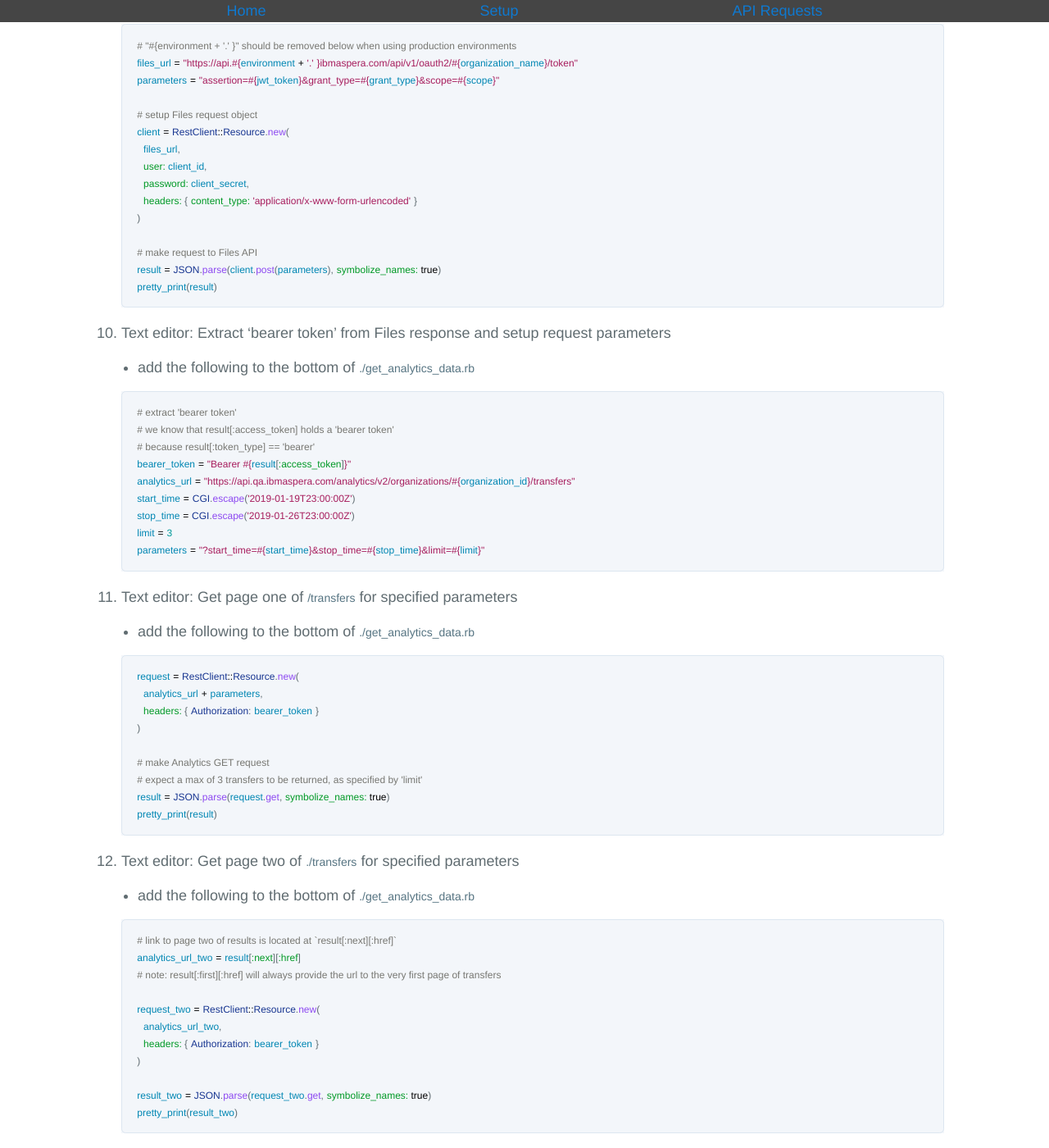
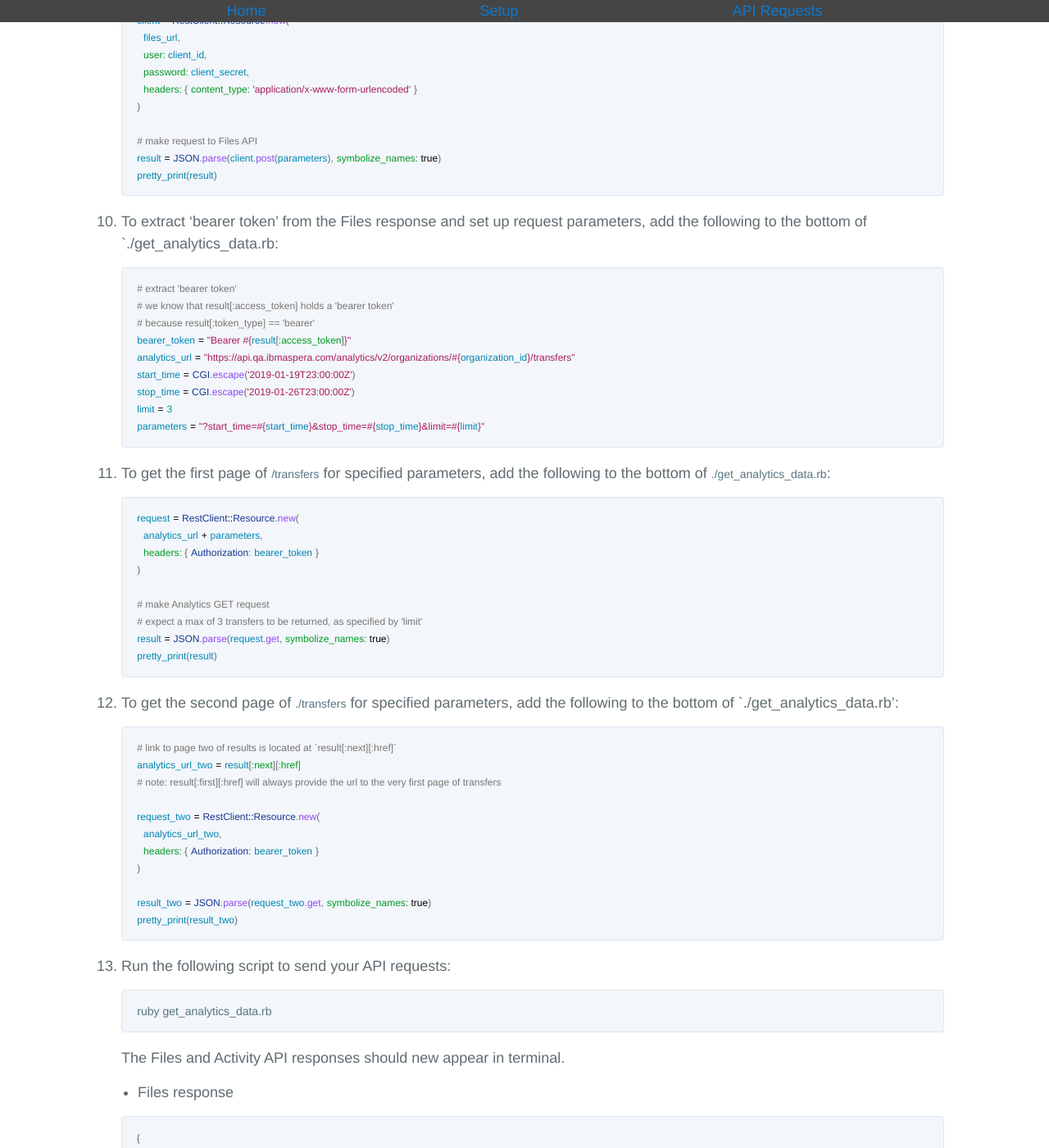
Before and after one commit to LauraKirby/aspera-ibm-analytics-api, a Jekyll site: the page built from analytics-api.md, in a window 1280 px wide and 1400 px high, scrolled down 2891 px. Shown: the whole window at 82% size. Built offline with Jekyll 4.4.1, drawn with Linux system fonts in a browser that asks for light colours; our own code applies the rules of GitHub Pages for plain Markdown files; the repository's description, which GitHub fills in, is left out; some of the changed text lies outside the part shown.

Commit message:
Update analytics-api.md
Edited procedure steps per tech pubs conventions. Changed "Analytics" to "Activity".

````diff
--- a/analytics-api.md
+++ b/analytics-api.md
@@ -2,16 +2,14 @@
 
 > View the source code on Github: [get_analytics_data](https://github.com/LauraKirby/aspera-ibm-analytics-api/tree/master/analytics-api-demo)
 
-1. Terminal: Create files for Ruby script and dependencies.
+1. Create files for Ruby script and dependencies:
 
     ```bash
     # from project root directory
     touch get_analytics_data.rb Gemfile
     ```
 
-1. Text editor: Add dependencies
-
-    * add the following to `./Gemfile`
+1. Add the following dependencies to the file `./Gemfile`:
 
     ```ruby
     source 'https://rubygems.org'
@@ -20,16 +18,14 @@
     gem 'rest-client'
     ```
 
-1. Terminal: Install dependencies (aka Gems)
+1. Install dependencies (Ruby gems):
 
     ```bash
     # from project root directory
     bundle
     ```
 
-1. Text editor: Add references to the installed dependencies and Ruby modules
-
-    * add the following to the top of `./get_analytics_data.rb`
+1. To add references to the installed dependencies and Ruby modules, add the following to the top of `./get_analytics_data.rb`:
 
     ```ruby
     require 'base64'
@@ -38,9 +34,7 @@
     require 'yaml'
     ```
 
-1. Text editor: Add hard-coded data and helper methods
-
-    * add the following to the bottom of `./get_analytics_data.rb`
+1. To add hard-coded data and helper methods, add the following to the bottom of `./get_analytics_data.rb`:
 
     ```ruby
     # load secrets from config.yml file
@@ -72,9 +66,9 @@
     time = Time.now.to_i
     ```
 
-1. Text editor: Generate JWT - Specify values for the follow JWT header keys
+1. Specify values for the follow JWT header keys.
 
-    * add the following to the bottom of `./get_analytics_data.rb`
+   Add the following to the bottom of `./get_analytics_data.rb`:
 
     ```ruby
     # specify authentication type and hashing algorithm
@@ -84,7 +78,7 @@
     }
     ```
 
-1. Text editor: Generate JWT - Specify values for the follow JWT body keys
+1. Generate and specify values for the follow JWT body keys:
 
     * issuer ('iss'): the client ID that is generated when you register an API client.
     * subject ('sub'): the email address of the user who will use the bearer token for authentication.
@@ -93,7 +87,7 @@
     * expiration ('exp'): a Unix timestamp when the bearer token expires
 
 
-    * add the following to the bottom of `./get_analytics_data.rb`
+   To do this, add the following to the bottom of `./get_analytics_data.rb` <!-- Does adding the below content actually "generate the JWTs and specify their values? -->
 
     ```ruby
     request_body = {
@@ -105,9 +99,9 @@
     }
     ```
 
-1. Text editor: Generate JWT & Request Parameters - Construction
+1. Generate JWT & Request Parameters - Construction <!-- what does "Construction" mean? -->
 
-    * add the following to the bottom of `./get_analytics_data.rb`
+   Add the following to the bottom of `./get_analytics_data.rb`
 
     ```ruby
     # construct the hashed JWT
@@ -122,9 +116,9 @@
     scope = CGI.escape('admin:all')
     ```
 
-1. Text editor: Setup Files request object
+1. Set up the Files request object. <!-- in the Files app? -->
 
-    * add the following to the bottom of `./get_analytics_data.rb`
+   Add the following to the bottom of `./get_analytics_data.rb`
 
     ```ruby
     # "#{environment + '.' }" should be removed below when using production environments
@@ -144,9 +138,7 @@
     pretty_print(result)
     ```
 
-1. Text editor: Extract 'bearer token' from Files response and setup request parameters
-
-    * add the following to the bottom of `./get_analytics_data.rb`
+1. To extract 'bearer token' from the Files response and set up request parameters, add the following to the bottom of `./get_analytics_data.rb:
 
     ```ruby
     # extract 'bearer token'
@@ -160,9 +152,7 @@
     parameters = "?start_time=#{start_time}&stop_time=#{stop_time}&limit=#{limit}"
     ```
 
-1. Text editor: Get page one of `/transfers` for specified parameters
-
-    * add the following to the bottom of `./get_analytics_data.rb`
+1. To get the first page <!-- does this mean the same thing as "page one"? I think it's more accurate --> of `/transfers` for specified parameters, add the following to the bottom of `./get_analytics_data.rb`:
 
     ```ruby
     request = RestClient::Resource.new(
@@ -176,9 +166,7 @@
     pretty_print(result)
     ```
 
-1. Text editor: Get page two of `./transfers` for specified parameters
-
-    * add the following to the bottom of `./get_analytics_data.rb`
+1. To get the second page of `./transfers` for specified parameters, add the following to the bottom of `./get_analytics_data.rb':
 
     ```ruby
     # link to page two of results is located at `result[:next][:href]`
@@ -194,13 +182,13 @@
     pretty_print(result_two)
     ```
 
-1. Terminal: Run script
+1. Run the following script to send your API requests:
 
     ```bash
     ruby get_analytics_data.rb
     ```
 
-    You should see the Files and Analytics API responses printed in terminal.
+    The Files and Activity API responses should new appear in terminal.
 
     * Files response
 
````
